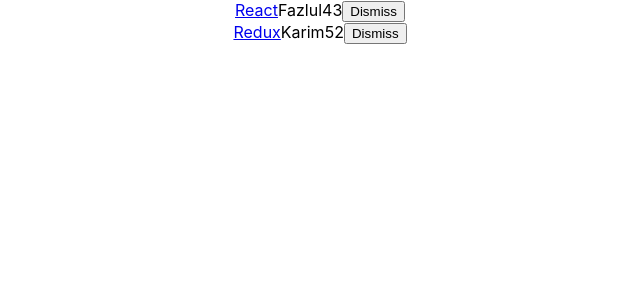
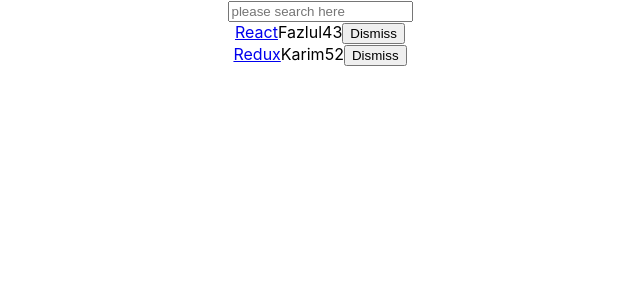
Before and after one commit to Arifkarimm/ReactJS-for-Frontend-Developers, a React (Create React App) app in the folder news-series-api/: page / in a window 1280 px wide. Shown: the top 300 px of the page, without its empty margins (320-960 px from the left). Built offline with nearby package versions, Linux system fonts and the light colour scheme.

Commit message:
Interactions with forms and events

```diff
--- a/news-series-api/src/App.js
+++ b/news-series-api/src/App.js
@@ -21,37 +21,51 @@
 	},
 ];
 
+//ES5
+// function isSearched(searchTerm){
+// 	return function(item){
+// 		return item.title.toLowerCase().includes(searchTerm.toLowerCase());
+// 	}
+// }
+
+//ES6
+const isSearched = searchTerm => item =>
+	item.title.toLowerCase().includes(searchTerm.toLowerCase());
+
 class App extends Component {
 
 	constructor(props){
 		super(props);
 
 		this.state = {
-			list
+			list,
+			searchTerm:'',
 		}
 
 		this.onDismiss = this.onDismiss.bind(this);
+		this.onSearchChange = this.onSearchChange.bind(this);
+
 	}
 
+	onSearchChange(event){
+		this.setState({
+			searchTerm: event.target.value
+		});
+	}
 	onDismiss(id){
-		// function isNotid(item){
-		// 	return item.objectID !== id;
-		// }
-
 		const isNotid = item => item.objectID !== id;
-
-
 		const updateList = this.state.list.filter(isNotid);
-
-		// const updateList = this.state.list.filter(item => item.objectID !== id);
-
 		this.setState({ list: updateList })
 	}
 
-  render(){
+render(){
+	console.log(this.state.searchTerm);
     return(
       <div className="App">
-       {this.state.list.map(item =>(
+      		<form>
+      			<input type="text" placeholder="please search here" onChange={this.onSearchChange}/>
+      		</form>
+       {this.state.list.filter(isSearched(this.state.searchTerm)).map(item =>(
 	       		<div key={item.objectID} className="fetch-item-data">
 	       			<span><a href={item.title}>{item.title}</a></span>
 	       			<span>{item.author}</span>
```
